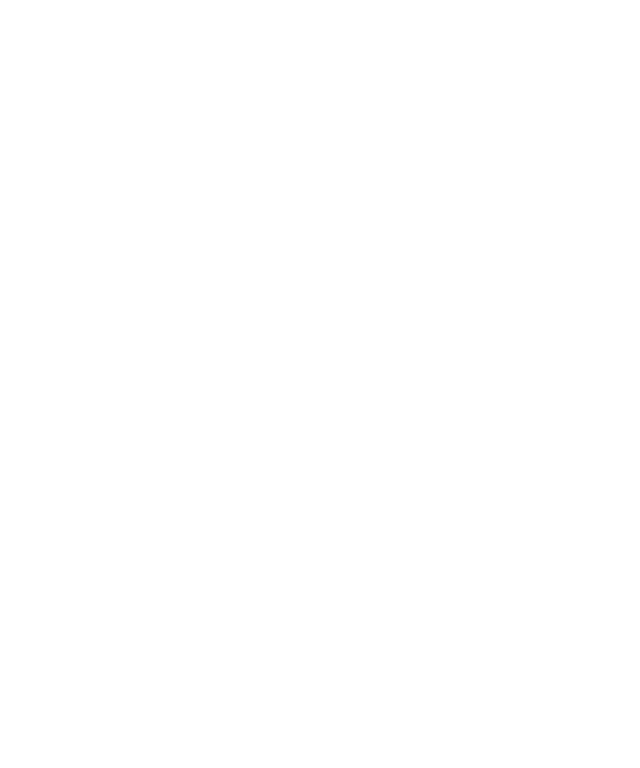
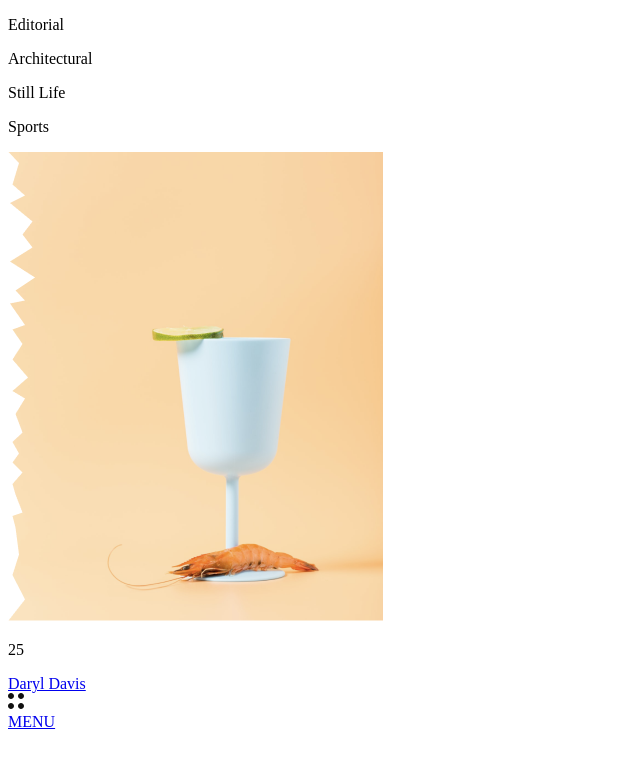
Before and after one commit to Preethi-Dev/Modern-Layout-48, a plain HTML site: page index.html in a window 1280 px wide. Shown: the whole page, without its empty margins (0-640 px from the left). Drawn offline with Linux system fonts and the light colour scheme.

Commit message:
update final markup

```diff
--- a/index.html
+++ b/index.html
@@ -7,5 +7,30 @@
     <link rel="stylesheet" href="style.css" />
     <title>Layout-48</title>
   </head>
-  <body></body>
+  <body>
+    <div class="container">
+      <main>
+        <p>Editorial</p>
+        <p>Architectural</p>
+        <p class="active">Still Life</p>
+        <p>Sports</p>
+
+        <div class="active__category">
+          <div class="image">
+            <img src="./assets/images/Image.png" alt="" />
+          </div>
+          <p>25</p>
+        </div>
+      </main>
+      <footer>
+        <a href="/">Daryl Davis</a>
+        <div class="menu">
+          <div class="image">
+            <img src="./assets/images/icons/Union.svg" alt="menu" />
+          </div>
+          <a href="/">MENU</a>
+        </div>
+      </footer>
+    </div>
+  </body>
 </html>
```
